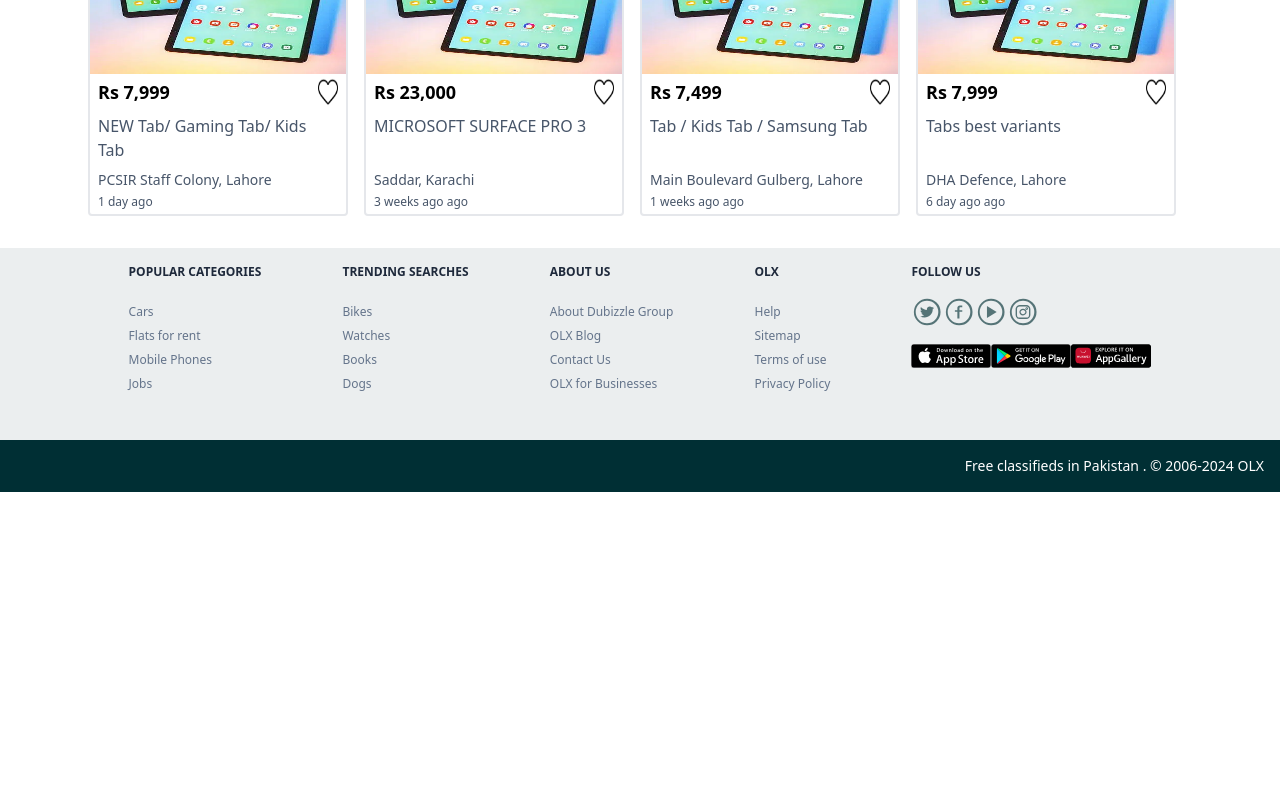
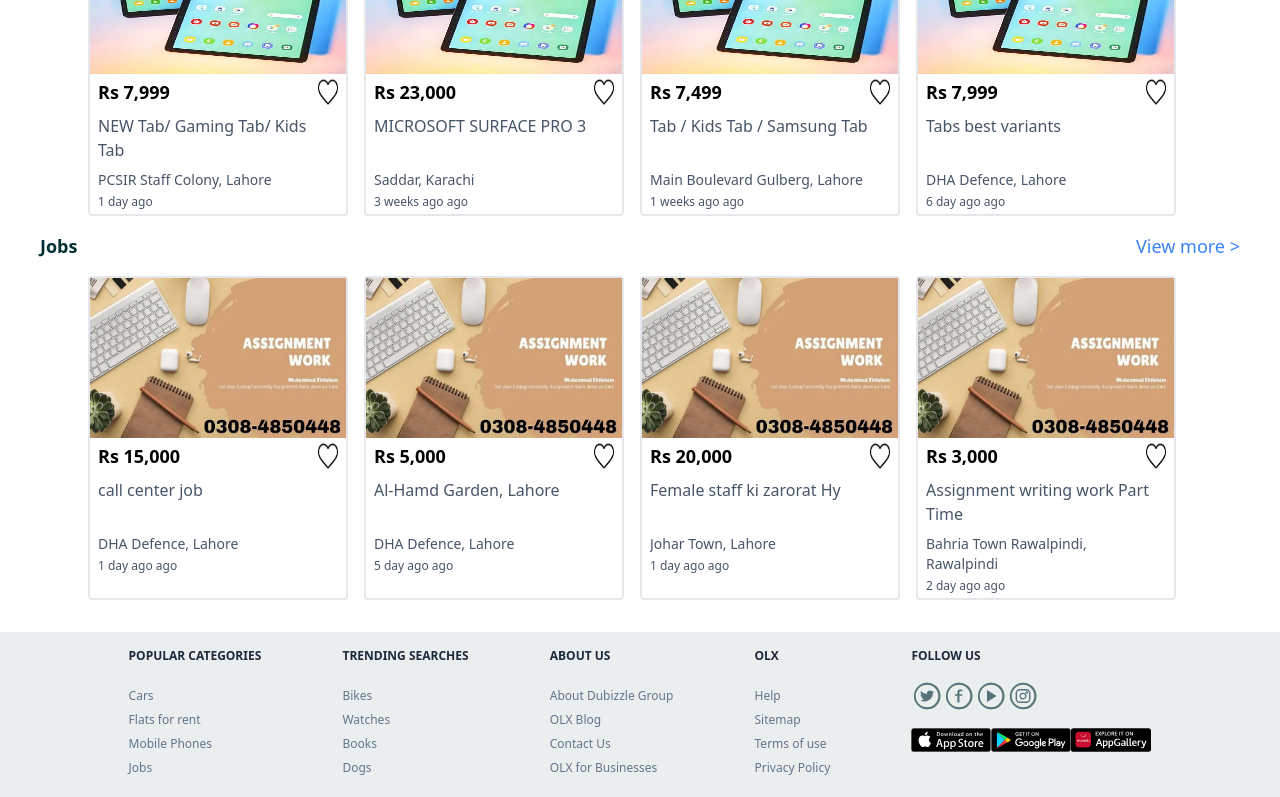
Before and after one commit to Sharjeelcode/React-olxClone, a React (Vite) app: page / in a window 1280 px wide. Shown: the part 3799-4596 px from the top of the page. Before the commit the page ends 4291 px from the top, so only its background shows below. Built offline with nearby package versions, Linux system fonts and the light colour scheme.

Commit message:
job section added

```diff
--- a/src/components/Ads.jsx
+++ b/src/components/Ads.jsx
@@ -7,6 +7,7 @@ import bike from '../assets/b1.jpg'
 import house from '../assets/h1.jpg'
 import electronic from '../assets/v1.jpg'
 import tablet from '../assets/t1.jpg'
+import job from '../assets/j4.jpg'
 
 function Ads(props) {
 const {price,detail,location,duration,fashion} = props
@@ -27,8 +28,14 @@ useEffect(()=>{
     if (fashion === "house") {
         setimage(house)
     }
+    if (fashion === "electronic") {
+        setimage(electronic)
+    }
     if (fashion === "tablet") {
         setimage(tablet)
+    }
+    if (fashion === "job") {
+        setimage(job)
     }
 },[fashion])
 
--- a/src/pages/LandingPage.jsx
+++ b/src/pages/LandingPage.jsx
@@ -26,7 +26,6 @@ const [AdsData ,setAdsData] = useState([])
 const AdsCardsData = [
     {
         catagory : "fashion",
-        image :"fashion",
         price : "2000",
         detail :  "Brand new bridal footwears",
         location : "Saddar ,Karachi",
@@ -220,6 +219,34 @@ const AdsCardsData = [
         detail :  "Tabs best variants",
         location : "DHA Defence, Lahore",
         duration : "6 day ago ",
+    },
+    {
+        catagory : "job",
+        price : "15,000",
+        detail :  "call center job",
+        location : "DHA Defence, Lahore",
+        duration : "1 day ago ",
+    },
+    {
+        catagory : "job",
+        price : "5,000",
+        detail :  "Al-Hamd Garden, Lahore",
+        location : "DHA Defence, Lahore",
+        duration : "5 day ago ",
+    },
+    {
+        catagory : "job",
+        price : "20,000",
+        detail :  "Female staff ki zarorat Hy",
+        location : "Johar Town, Lahore",
+        duration : "1 day ago ",
+    },
+    {
+        catagory : "job",
+        price : "3,000",
+        detail :  "Assignment writing work Part Time",
+        location : "Bahria Town Rawalpindi, Rawalpindi",
+        duration : "2 day ago ",
     },
 ]
 useEffect(()=>{
@@ -464,7 +491,7 @@ useEffect(()=>{
                     </div>
                 </div>
                 {/* electronic section ends */}
-                {/* tablet section ends */}
+                {/* tablet section starts */}
                 <div className="fashion justify-center mr-2 ml-2">
                     <div className="flex w-full justify-between">
                         <h1 className="font-bold text-lg text-[#002f34]  md:text-lg">Tablets</h1>
@@ -490,6 +517,34 @@ useEffect(()=>{
 
                     </div>
                 </div>
+                {/* tablet section ends */}
+                {/* jobs section starts */}
+                <div className="fashion justify-center mr-2 ml-2">
+                    <div className="flex w-full justify-between">
+                        <h1 className="font-bold text-lg text-[#002f34]  md:text-lg">Jobs</h1>
+                        <p className="text-blue-500 text-lg flex">View more ></p>
+                    </div>
+                    <div className="flex mb-4 flex-wrap justify-center w-full md:flex-nowrap ">
+                        {
+                            AdsData.map((ads,index)=>{
+                                if (ads.catagory === 'job') {
+                                    return(
+                                        <Ads
+                                            key = {index}
+                                            price = {ads.price}
+                                            detail = {ads.detail}
+                                            location = {ads.location}
+                                            duration = {ads.duration}
+                                            fashion = {ads.catagory}
+                                        />
+                                    )
+                                }
+                            })
+                        }
+
+                    </div>
+                </div>
+                {/* jobs section ends */}
 
             </div>
         </>
```
